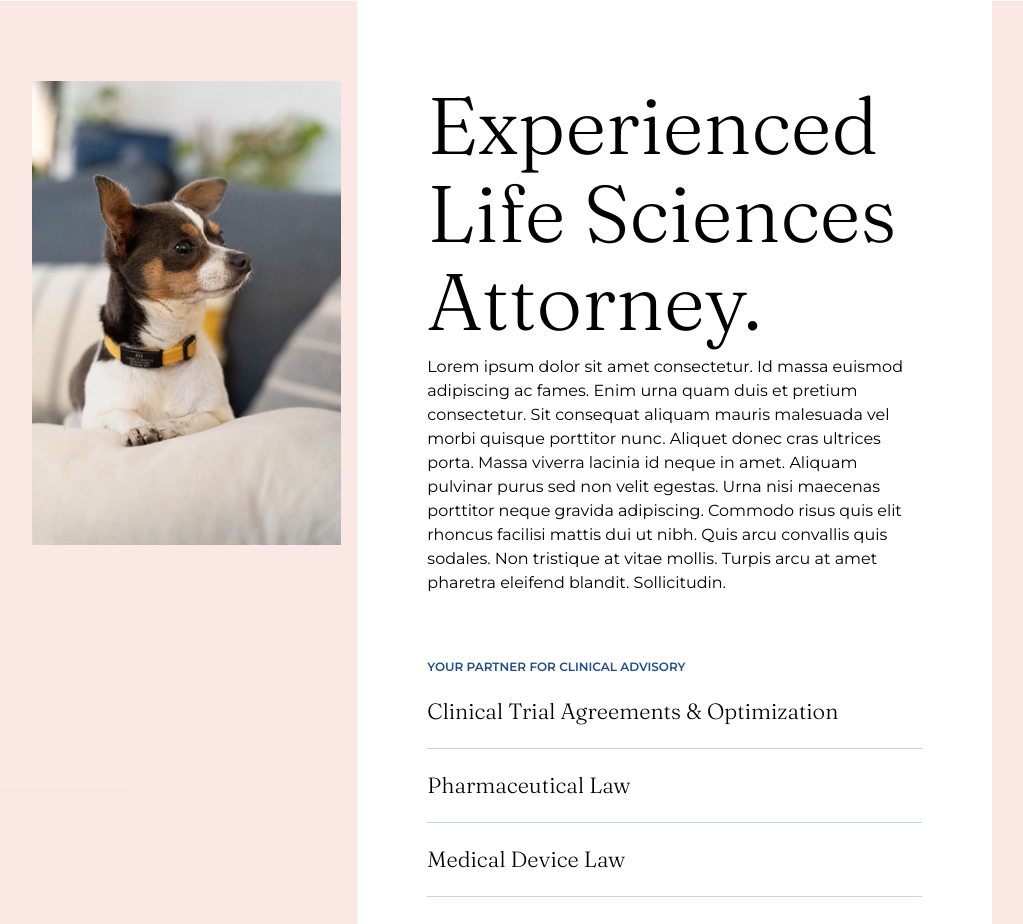
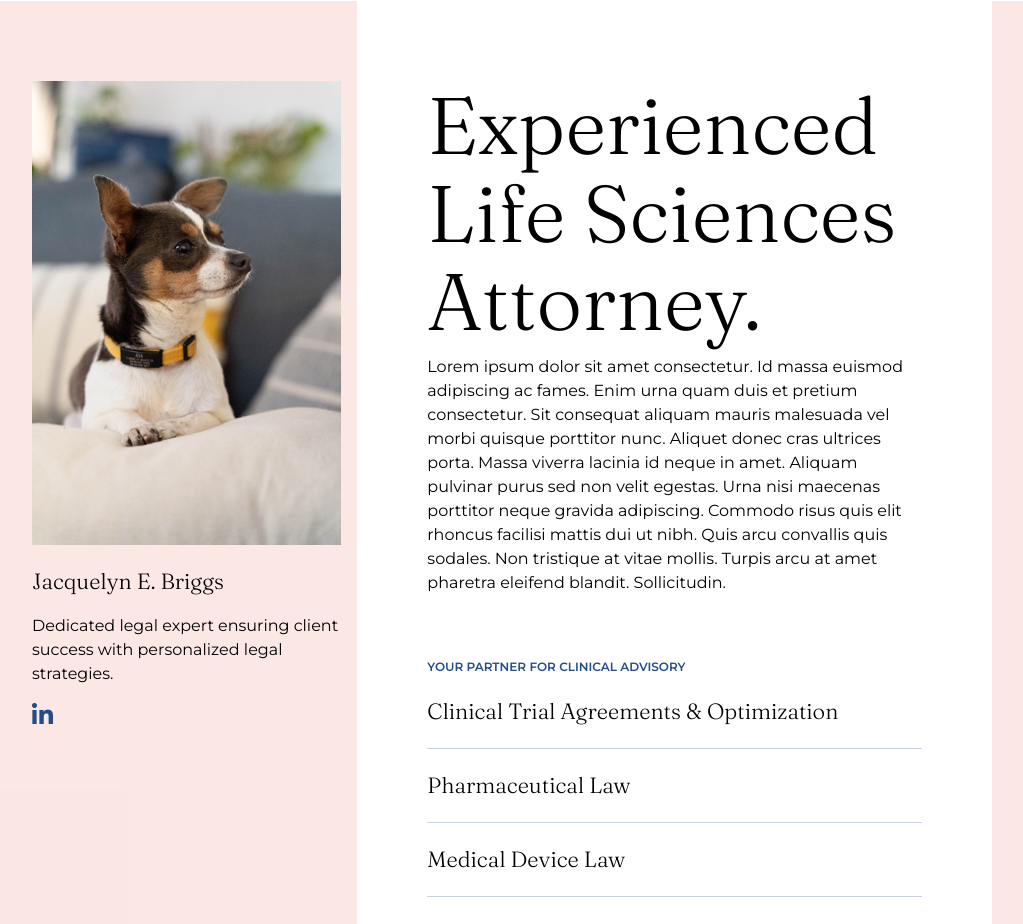
Before and after one commit to wyee/clc, a plain HTML site: page index.html in a window 1280 px wide. Shown: the part 736-1660 px from the top of the page, without its empty margins (128-1151 px from the left). Drawn offline with Linux system fonts and the light colour scheme.

Commit message:
add name and description

```diff
--- a/index.html
+++ b/index.html
@@ -119,7 +119,10 @@
 <section class="bg-tea-rose-45">
     <div class="container mx-auto my-12 grid grid-cols-6 gap-4">
         <div class="image py-80 opacity-100 z-50 col-start-1 col-end-3">
-            <img src="assets/img/dog-24.jpg" alt="Ava">
+            <img class="mb-5" src="assets/img/dog-24.jpg" alt="Ava">
+            <p class="font-fraunces text-2xl font-light mb-4">Jacquelyn E. Briggs</p>
+            <p class="font-montserrat text-base font-normal mb-4">Dedicated legal expert ensuring client success with personalized legal strategies.</p>
+            <img src="assets/img/logos/linkedin.png" alt="">
         </div>
         <div class="px-70 py-80 bg-white col-start-3 col-end-7">
             <h1 class="text-7xl font-fraunces font-light mb-2.5">Experienced Life Sciences Attorney.</h1>
@@ -204,7 +207,8 @@
             <img class="mb-11" src="assets/img/icons/quote.svg" alt="quotes">
             <h3 class="font-fraunces text-5xl font-light max-w-600 mt-2.5 mb-4">Exceptional service that exceeded
                 expectations.</h3>
-            <p class="font-montserrat text-xl mr-16 mb-12">Working with Jacquelyn was a game-changer for getting our clinical trial agreements going. Her
+            <p class="font-montserrat text-xl mr-16 mb-12">Working with Jacquelyn was a game-changer for getting our
+                clinical trial agreements going. Her
                 exceptional legal service exceeded our expectations in every aspect. We highly recommend CLC’s
                 expertise.
             </p>
```
Also changed, not shown: assets/css/output.css, assets/img/logos/linkedin.png (added).
